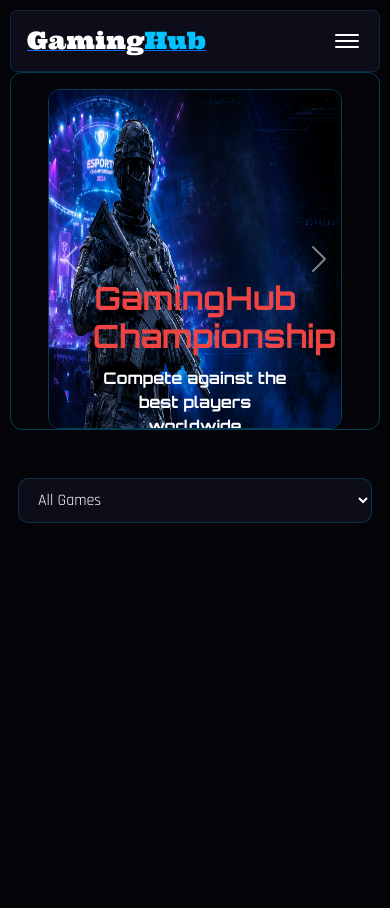
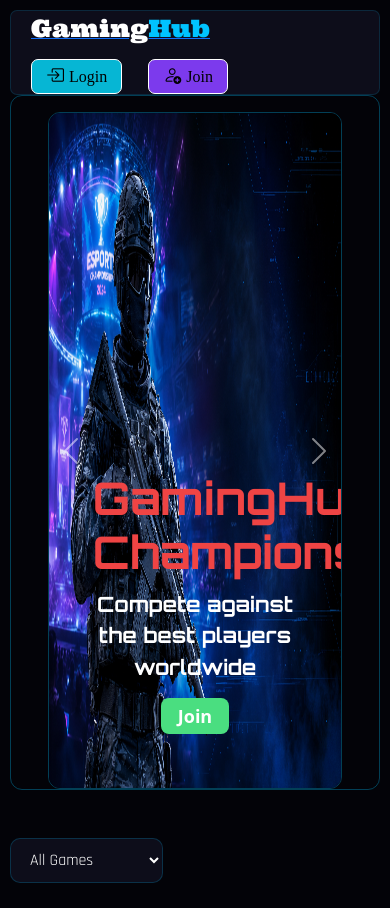
Before and after one commit to SrthakDarekar/Nexplay_, a Flask app: page / in a window 390 px wide. Before the commit the page ends 523 px from the top, so only its background shows below. Run offline with Flask 3, Linux system fonts and the light colour scheme; data that the repository does not hold is empty; some libraries are stand-ins or nearby versions.

Commit message:
Add files via upload

```diff
--- a/static/css/cards.css
+++ b/static/css/cards.css
@@ -127,66 +127,3 @@ option {
     display: inline-block;
     border: 1px solid rgba(107, 114, 128, 0.500);
 }
-
-/* Android / mobile responsive section */
-@media (max-width: 992px) {
-    .cards-container {
-        grid-template-columns: repeat(2, minmax(0, 1fr));
-    }
-}
-
-@media (max-width: 768px) {
-    .cards-container {
-        grid-template-columns: 1fr;
-        gap: 16px;
-    }
-
-    .tournament-card {
-        min-height: auto;
-        padding: 16px;
-    }
-
-    .card-footer {
-        flex-direction: column;
-        align-items: flex-start;
-    }
-
-    .match-btn {
-        width: 100%;
-        padding: 12px 14px;
-        font-size: 16px;
-    }
-
-    .filter-bar {
-        padding: 0 8px;
-    }
-
-    #game-filter {
-        width: 100%;
-        max-width: 100%;
-    }
-}
-
-@media (max-width: 480px) {
-    .tournament-card {
-        padding: 14px;
-        border-radius: 10px;
-    }
-
-    .trname {
-        font-size: 1.1rem;
-    }
-
-    .gamename {
-        font-size: 0.95rem;
-    }
-
-    .prize-pool {
-        font-size: 1.05rem;
-    }
-
-    .match-btn {
-        font-size: 15px;
-        padding: 11px 12px;
-    }
-}
--- a/static/css/carousel.css
+++ b/static/css/carousel.css
@@ -44,20 +44,3 @@
     font-family: "Orbitron", sans-serif;
     font-weight: bold;
 }
-
-
-
-@media (max-width: 768px) {
-    .custom-carousel h1 {
-        font-size: 28px;
-    }
-
-    .custom-carousel p {
-        font-size: 16px;
-    }
-
-    .btn-join {
-        padding: 5px 15px;
-        font-size: 16px;
-    }
-}
--- a/static/css/joined.css
+++ b/static/css/joined.css
@@ -51,14 +51,3 @@
 .leavetour {
     text-align: center;
 }
-
-@media (max-width: 576px) {
-    .joined-container table {
-        font-size: 1rem;
-    }
-
-    .joined-container th,
-    .joined-container td {
-        padding: 0.75rem;
-    }
-}
--- a/static/css/navbar.css
+++ b/static/css/navbar.css
@@ -182,53 +182,3 @@ body{
     transform: scale(1.02);
     transition:all 0.5s ease;
 }
-
-/* Mobile Styles */
-@media (max-width: 768px) {
-    .navbar {
-        flex-wrap: wrap;
-        padding: 12px 16px;
-    }
-
-    .nav-toggle {
-        display: flex;
-    }
-
-    .nav-links {
-        display: none;
-        width: 100%;
-        flex-direction: column;
-        align-items: flex-start;
-        padding-top: 8px;
-    }
-
-    .nav-links.open {
-        display: flex;
-    }
-
-    .nav-link,
-    .nav-login,
-    .nav-join {
-        width: 100%;
-        justify-content: center;
-        margin-right: 0;
-    }
-
-    .nav-login,
-    .nav-join {
-        margin-top: 6px;
-    }
-
-    .carousel-caption h1{
-        font-size: 2rem;
-    }
-
-    .carousel-caption p{
-        font-size: 1rem;
-    }
-
-    .carousel-item img{
-        height: 40vh !important;
-    }
-
-}
```
